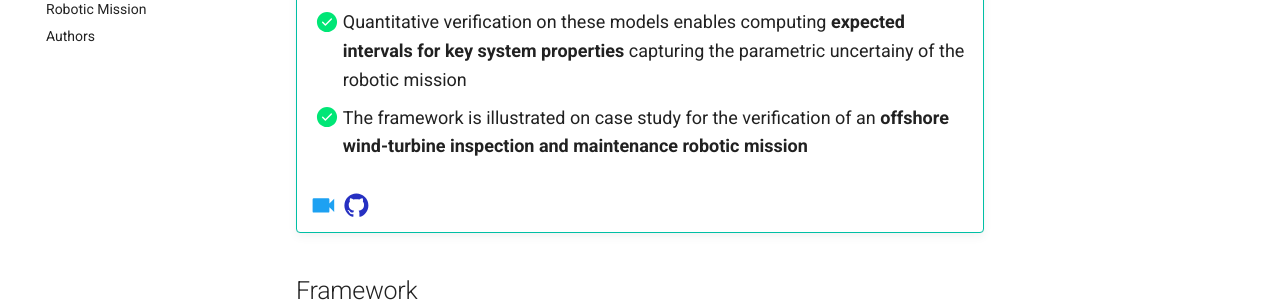
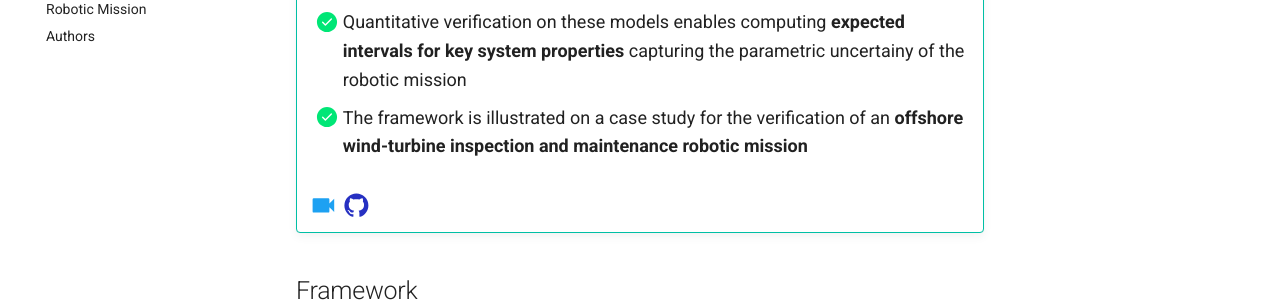
Before and after one commit to gerasimou/RBV, an MkDocs documentation site: the page built from docs/index.md, in a window 1280 px wide and 900 px high, scrolled down 453 px. Shown: the part 153-455 px from the top of the window. Built offline with MkDocs 1.6.1 and Material for MkDocs 9.7.7, drawn with Linux system fonts in a browser that asks for light colours.

```diff
--- a/docs/index.md
+++ b/docs/index.md
@@ -20,7 +20,7 @@ hide:
 
     - [x] Quantitative verification on these models enables computing **expected intervals for key system properties** capturing the parametric uncertainy of the robotic mission
 
-    - [x] The framework is illustrated on  case study for the verification of an **offshore wind-turbine inspection and maintenance robotic mission**
+    - [x] The framework is illustrated on a case study for the verification of an **offshore wind-turbine inspection and maintenance robotic mission**
     <!-- **autonomous robotic mission for underwater infrastructure inspection and repair** -->
 
 
```
Also changed, not shown: docs/caseStudy.md (+6 -0 lines), 2 other files.
